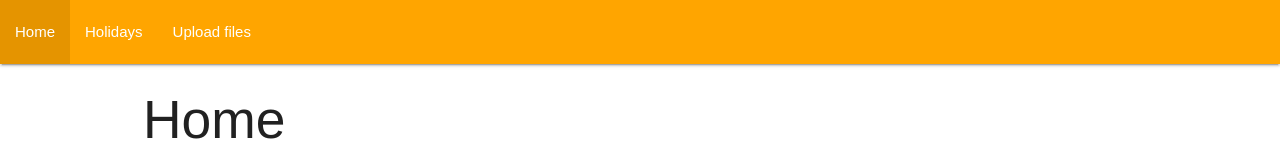
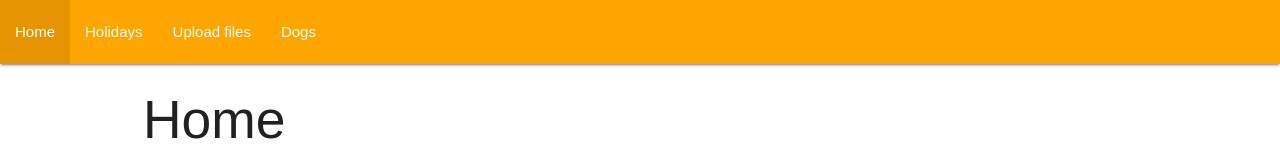
Before and after one commit to Thomas-Rosenkrans-Vestergaard/ca-3-web, a React (Create React App) app: page / in a window 1280 px wide. Shown: the top 160 px of the page. Built offline with nearby package versions, Linux system fonts and the light colour scheme.

Commit message:
added en dog side som hører til dog-apiet

```diff
--- a/src/App.js
+++ b/src/App.js
@@ -1,18 +1,17 @@
-import React, { Component } from 'react';
+import React, { Component } from "react";
 import { BrowserRouter as Router, Route, NavLink } from "react-router-dom";
 
-import './App.css';
+import "./App.css";
 
-import Holidays from './pages/Holidays';
-import Home from './pages/Home';
-import Upload from './pages/Upload';
+import Holidays from "./pages/Holidays";
+import Home from "./pages/Home";
+import Upload from "./pages/Upload";
+import Dogs from "./pages/Dogs";
 
 class App extends Component {
-
   constructor(props) {
     super(props);
   }
-
   render() {
     return (
       <Router>
@@ -20,7 +19,9 @@ class App extends Component {
           <nav>
             <ul>
               <li>
-                <NavLink to="/" exact>Home</NavLink>
+                <NavLink to="/" exact>
+                  Home
+                </NavLink>
               </li>
               <li>
                 <NavLink to="/holidays">Holidays</NavLink>
@@ -28,12 +29,16 @@ class App extends Component {
               <li>
                 <NavLink to="/upload-files">Upload files</NavLink>
               </li>
+              <li>
+                <NavLink to="/dogs">Dogs</NavLink>
+              </li>
             </ul>
           </nav>
           <div id="contents">
             <Route path="/" exact component={Home} />
             <Route path="/holidays" component={Holidays} />
             <Route path="/upload-files" component={Upload} />
+            <Route path="/dogs" component={Dogs} />
           </div>
         </div>
       </Router>
```
